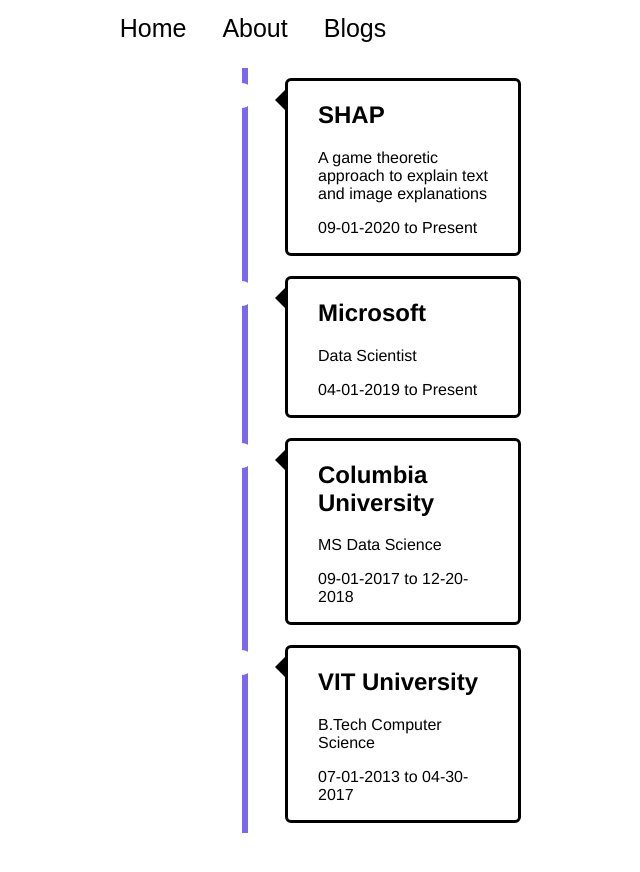
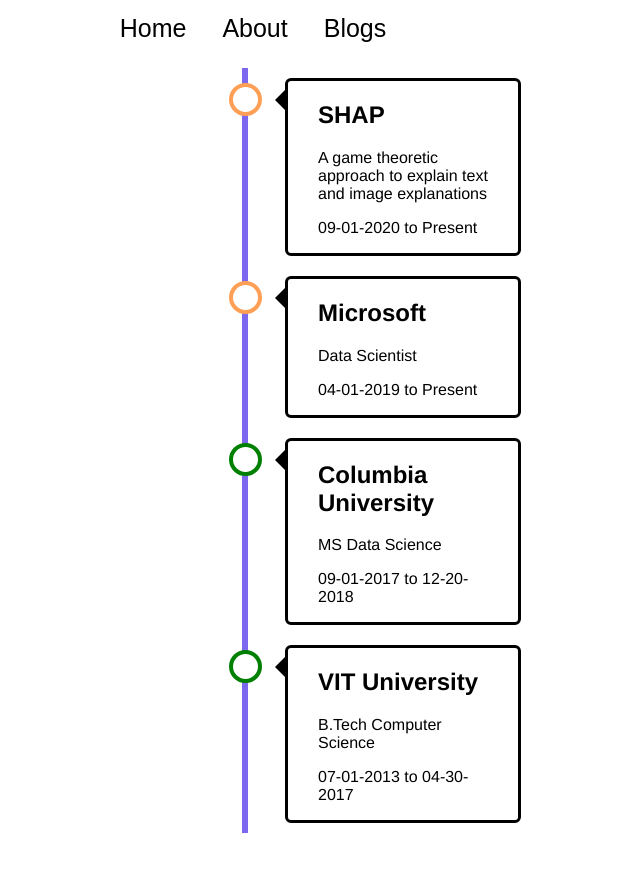
Before and after one commit to ryserrao/ryserrao.github.io, a Jekyll site: the page built from index.html, in a window 1280 px wide. Shown: the top 872 px of the page, without its empty margins (395-1035 px from the left). Built offline with Jekyll 4.4.1, drawn with Linux system fonts in a browser that asks for light colours.

Commit message:
Updated status color on timeline

```diff
--- a/_sass/timeline.scss
+++ b/_sass/timeline.scss
@@ -1,4 +1,3 @@
-
 * {
     box-sizing: border-box;
 }
@@ -40,15 +39,18 @@
   height: 25px;
   right: -17px;
   background-color: white;
-    &.success {
-      border: 4px solid #008000;
-    }
-    &.progress {
-      border: 4px solid #FF9F55;
-    }
   top: 15px;
   border-radius: 50%;
   z-index: 1;
+}
+
+/* Assign color based on project status */
+.success::after {
+  border: 4px solid #008000;
+}
+
+.progress::after {
+  border: 4px solid #FF9F55;
 }
 
 /* Place the container to the left */
```
Lines whose indentation alone changed are shown as unchanged.
